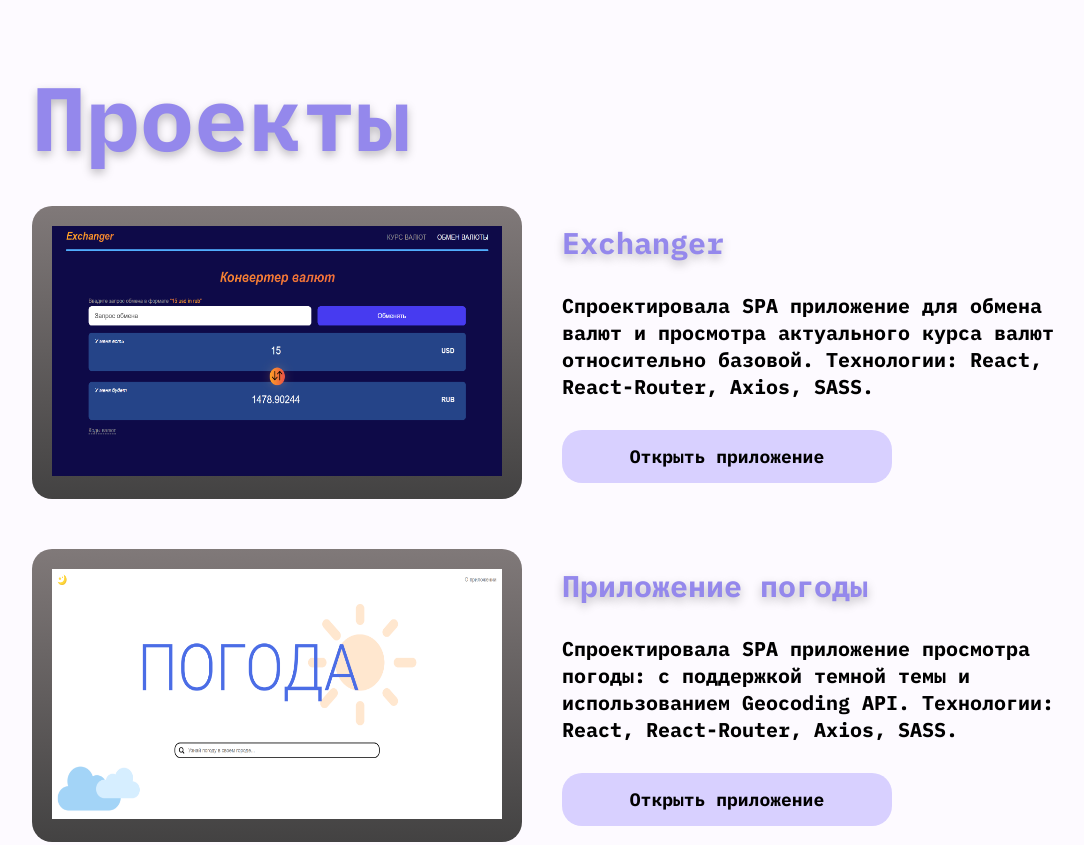
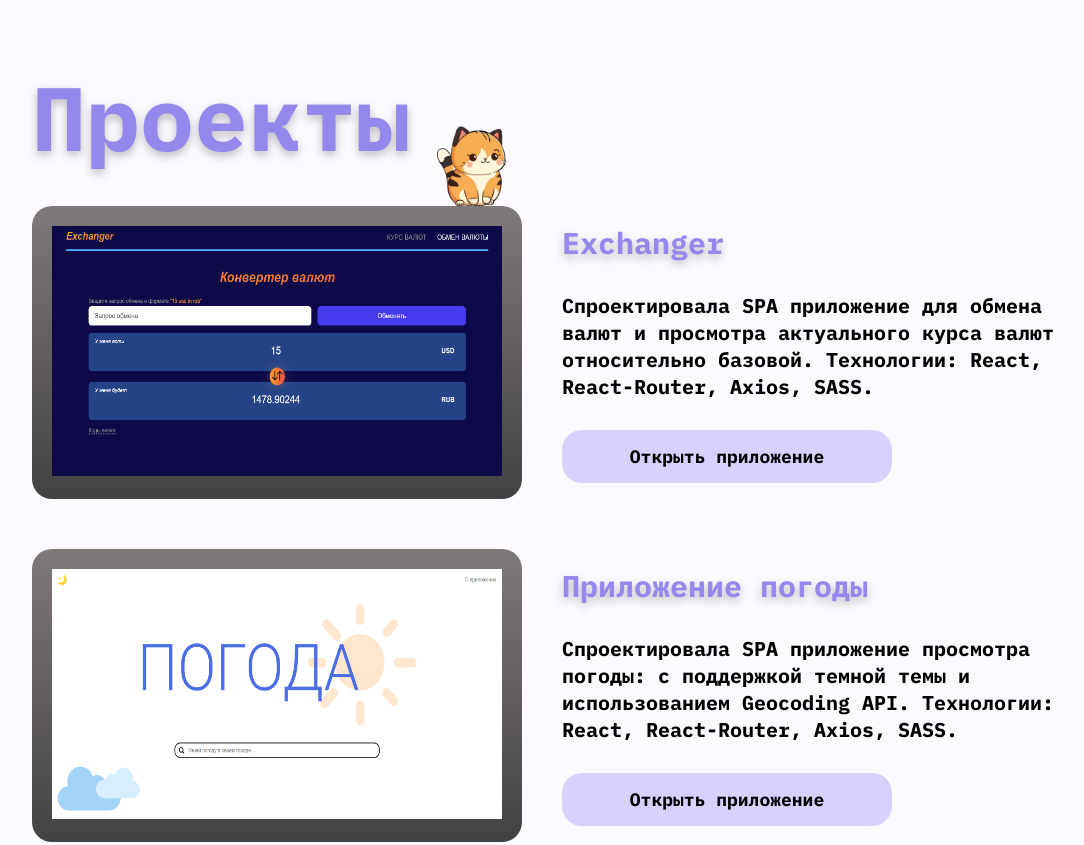
Before and after one commit to AidaChernyavskaya/portfolio, a plain HTML site: page index.html in a window 1280 px wide. Shown: the part 760-1605 px from the top of the page, without its empty margins (68-1152 px from the left). Drawn offline with Linux system fonts and the light colour scheme.

Commit message:
Add cat`s photo

```diff
--- a/script.js
+++ b/script.js
@@ -38,7 +38,7 @@ const projects = [
 
 const projectSection = document.getElementById('projects_section');
 
-projects.map((project) => {
+projects.map((project, index) => {
     let projectElem = document.createElement('div');
     projectElem.classList.add('project');
 
@@ -70,6 +70,13 @@ projects.map((project) => {
     projectInf.appendChild(p);
     projectInf.appendChild(a);
 
+    if (index === 0) {
+        let catImg = document.createElement('img');
+        catImg.src = "img/cat.png";
+        catImg.classList.add('cat');
+        projectPhoto.appendChild(catImg);
+    }
+
     projectElem.appendChild(projectPhoto);
     projectElem.appendChild(projectInf);
     projectSection.appendChild(projectElem);
--- a/styles/_typography.sass
+++ b/styles/_typography.sass
@@ -24,7 +24,7 @@ h2
   margin-bottom: 3rem
   @include respond(tab-port)
     text-align: center
-    margin-bottom: 5rem
+    margin-bottom: 8rem
 
 h3
   font-size: 3rem
--- a/styles/page-blocks/_projects.sass
+++ b/styles/page-blocks/_projects.sass
@@ -10,8 +10,18 @@
   &:not(:last-child)
     margin-bottom: 5rem
 
+.cat
+  position: absolute
+  width: 8rem
+  height: 8rem
+  top: -8rem
+  left: 40rem
+  @include respond(small-phone)
+    left: 30rem
+
 .project__photo
   margin-right: 4rem
+  position: relative
   @include respond(tab-port)
     margin-bottom: 5rem
     margin-right: 0
```
Also changed, not shown: style.css, 1 other file.
